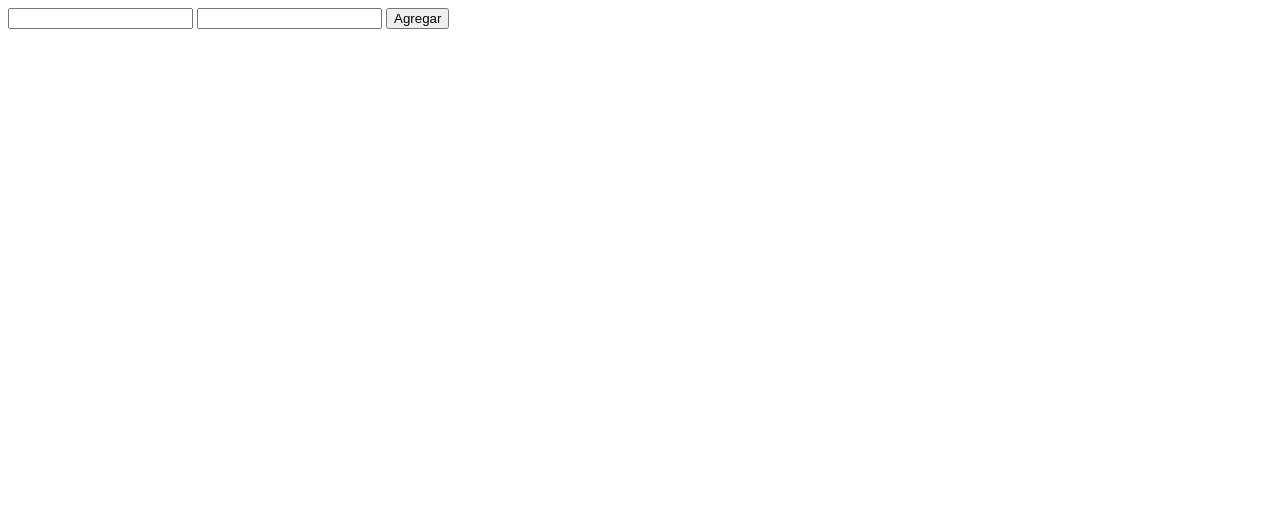
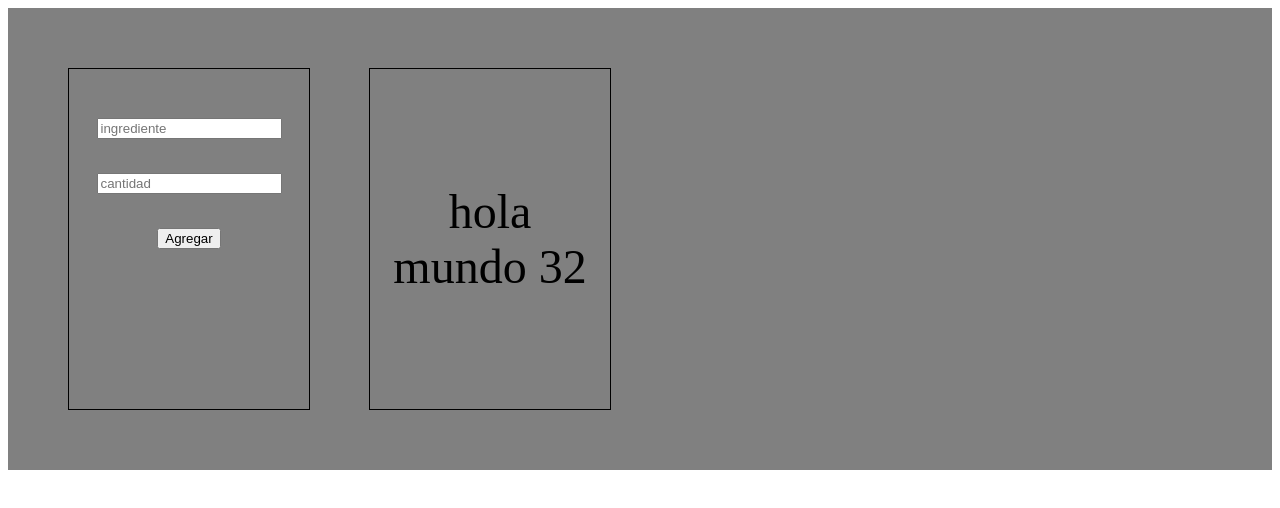
Before and after one commit to wonejote/Shopping-list, a plain HTML site: page index.html in a window 1280 px wide. Drawn offline with Linux system fonts and the light colour scheme; a web font is replaced by a local one.

Commit message:
agregado boton para agrecar ingrediente y cantidad, las cartas se muestran en un grid

```diff
--- a/index.html
+++ b/index.html
@@ -8,11 +8,13 @@
     <script src="script.js" defer></script>
 </head>
 <body>
-    <div class="entrada">
-
-        <input type="text" id="nameid">
-        <input type="number" name="number" id="numberid">
-         <button id="agregar">Agregar</button>
+    <div class="container">
+        <div class="entrada">
+            <input type="text"  placeholder="ingrediente" id="nameid">
+            <input type="number" name="number" placeholder="cantidad" id="numberid">
+             <button id="agregar">Agregar</button>
+        </div>
+        <div class="card">hola mundo 32</div>
     </div>
 
 
--- a/script.js
+++ b/script.js
@@ -10,7 +10,7 @@ function addBookToLibrary(name, amount) {
   myLibrary.push(newBoowk);
 }
 //-------------------------------------------------
-const bodyElement = document.querySelector("body");
+const bodyElement = document.querySelector(".container");
 const botonElement = document.querySelector("#agregar");
 const inputName = document.querySelector("#nameid");
 const inputNumber = document.querySelector("#numberid");
@@ -23,8 +23,9 @@ botonElement.addEventListener("click",function()
   let card = document.createElement("div");
   card.classList.add("card");
   card.id = crypto.randomUUID();
-  card.innerText = inputName.value;
+  card.innerText = inputName.value + "\n" + inputNumber.value;
   inputName.value = "";
+  inputNumber.value = 0;
 
 
 
--- a/styles.css
+++ b/styles.css
@@ -1,6 +1,29 @@
-.card {
-  height: 2em;
+
+@import url('https://fonts.googleapis.com/css2?family=Meow+Script&display=swap');
+
+
+.card, .entrada {
+
+  font-family: "Meow Script";
+  height: 300px;
   width: 200px;
   border: 1px solid black;
+  padding: 20px;
+  font-size: 3em;
+  text-align: center;
+  justify-content: center;
+  align-items: center;
 
 }
+
+.card{
+   display: flex;
+}
+.container{
+  padding:60px;
+  display: grid;
+  grid-template-columns: repeat(auto-fill, minmax(200px, 1fr));
+
+  background-color: grey;
+  gap: 60px;
+}
```
